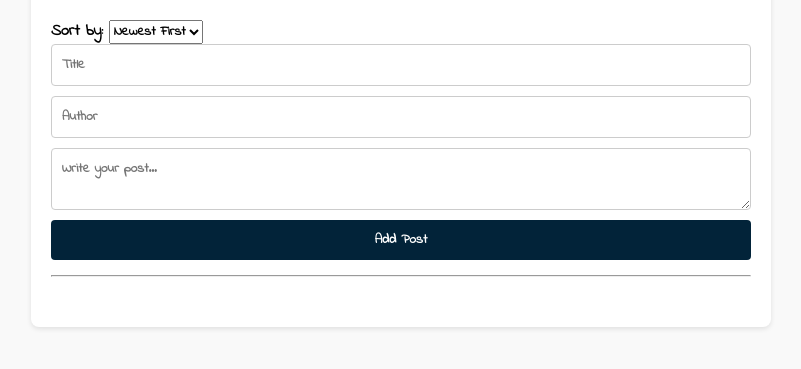
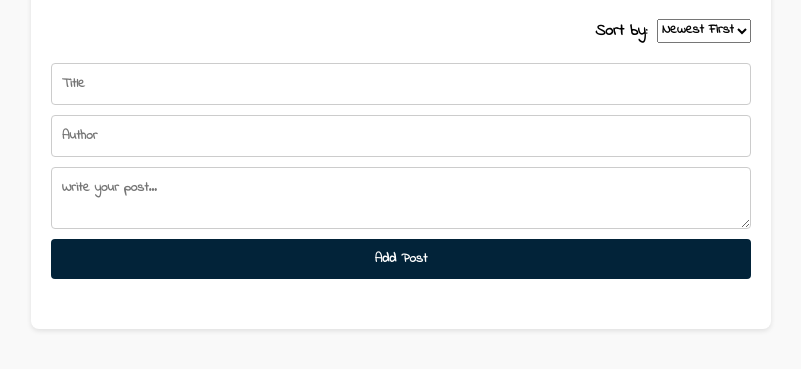
Before and after one commit to DianaNTodorova/Blog-Typescript, a website built with Vite: page Blog/index.html in a window 1280 px wide. Shown: the part 121-490 px from the top of the page, without its empty margins (239-1040 px from the left). Built offline with nearby package versions, Linux system fonts and the light colour scheme.

Commit message:
lst changes in css

```diff
--- a/Blog/app.ts
+++ b/Blog/app.ts
@@ -14,7 +14,7 @@ document.addEventListener('DOMContentLoaded', () => {
     const authorInput = document.getElementById('author') as HTMLInputElement;
     const sortSelect = document.getElementById('sort') as HTMLSelectElement;
 
-    // Load posts from localStorage
+    // localStorage
     let posts: BlogPost[] = JSON.parse(localStorage.getItem('blogPosts') || '[]');
 
     function savePosts() {
@@ -24,7 +24,7 @@ document.addEventListener('DOMContentLoaded', () => {
     function renderPosts() {
         postList.innerHTML = '';
 
-        // Sort before rendering
+        // Sorting logic
         let sortedPosts = [...posts];
         if (sortSelect?.value === 'author') {
             sortedPosts.sort((a, b) => a.author.localeCompare(b.author));
--- a/Blog/index.html
+++ b/Blog/index.html
@@ -14,13 +14,13 @@
   <body>
     <div class="container">
       <h1>My Blog</h1>
-<div>
+    <div class="container-sort">
     <label for="sort">Sort by:</label>
     <select id="sort">
         <option value="timestamp">Newest First</option>
         <option value="author">Author (A-Z)</option>
     </select>
-</div>
+    </div>
       <form id="blog-form">
         <input type="text" id="title" placeholder="Title" required />
         <input type="text" id="author" placeholder="Author" required />
@@ -28,7 +28,6 @@
         <button type="submit">Add Post</button>
       </form>
 
-      <hr>
        <div id="posts"></div>
     </div>
 
--- a/Blog/style.css
+++ b/Blog/style.css
@@ -18,6 +18,14 @@ body {
   padding: 20px;
   border-radius: 8px;
   box-shadow: 0 2px 5px rgba(0,0,0,0.1);
+}
+.container-sort{
+  display: flex;
+  justify-content: end;
+  margin-bottom: 20px;
+}
+.container-sort label {
+  margin-right: 10px;
 }
 
 h1 {
@@ -51,9 +59,7 @@ button:hover {
 .button-container {
   position: relative;
 }
-hr{
-  margin-top: 15px;
-}
+
 .edit, .delete{
     height: 44px;
     width: 44px;
```
